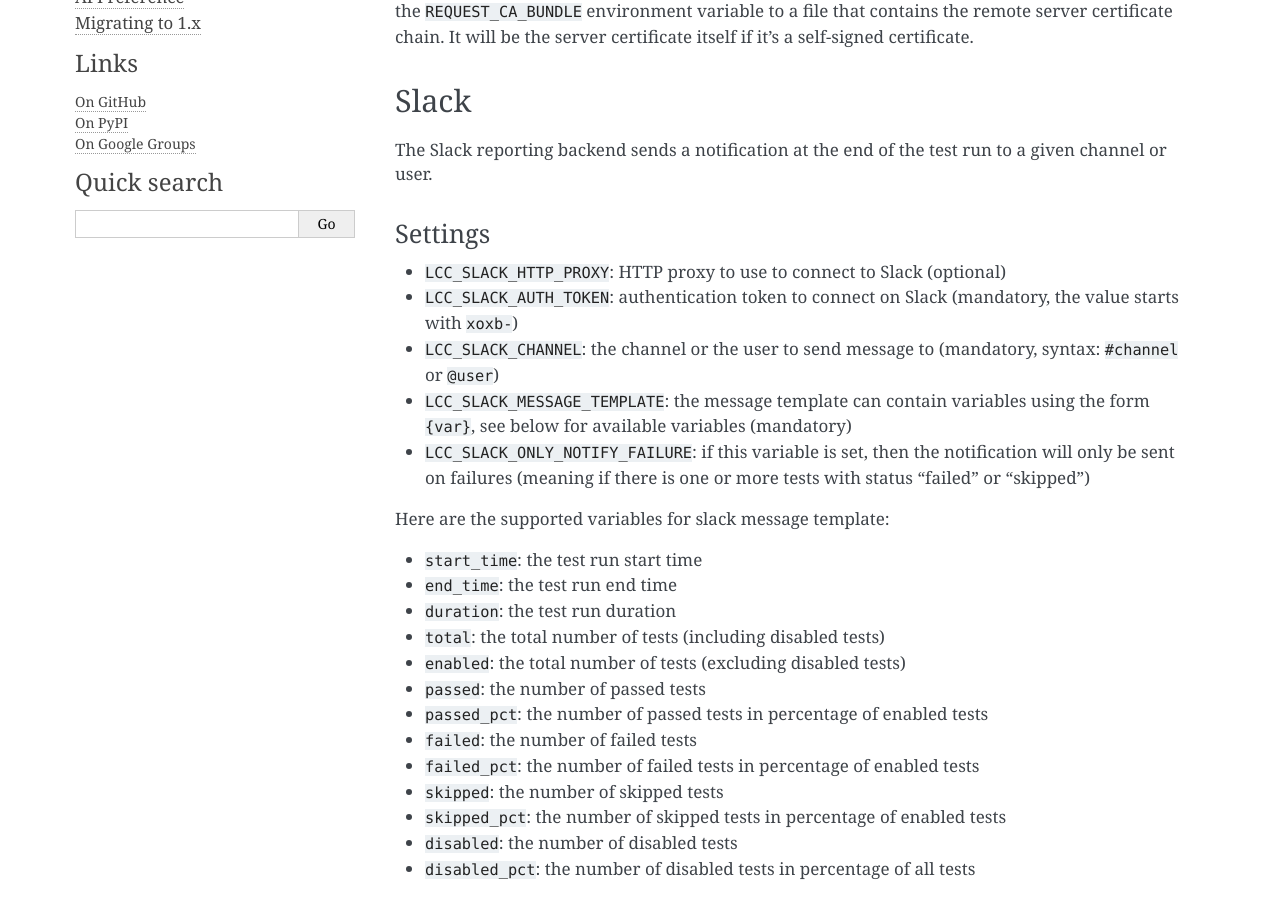
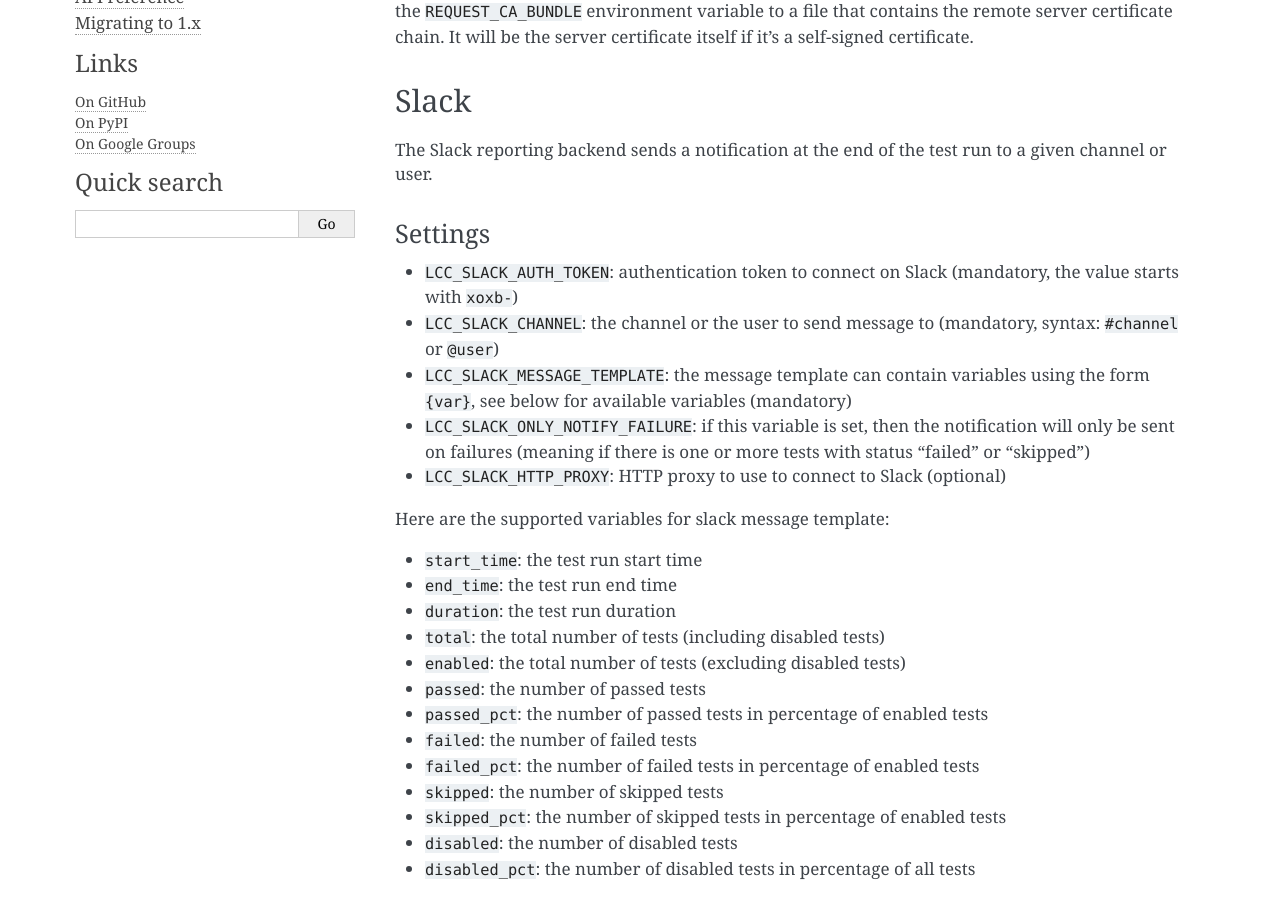
Before and after one commit to lemoncheesecake/lemoncheesecake, a Sphinx documentation site: the page built from doc/configure-reporting-backends.rst, in a window 1280 px wide and 900 px high, scrolled down 546 px. Built offline with Sphinx 7.4.7, drawn with Linux system fonts in a browser that asks for light colours; the version number could not be read and is left out; part of the change alters nothing that is shown.

```diff
--- a/doc/configure-reporting-backends.rst
+++ b/doc/configure-reporting-backends.rst
@@ -34,8 +34,6 @@ The Slack reporting backend sends a notification at the end of the test run to a
 Settings
 ^^^^^^^^
 
-- ``LCC_SLACK_HTTP_PROXY``: HTTP proxy to use to connect to Slack (optional)
-
 - ``LCC_SLACK_AUTH_TOKEN``: authentication token to connect on Slack (mandatory, the value starts with ``xoxb-``)
 
 - ``LCC_SLACK_CHANNEL``: the channel or the user to send message to (mandatory, syntax: ``#channel`` or ``@user``)
@@ -45,6 +43,8 @@ Settings
 
 - ``LCC_SLACK_ONLY_NOTIFY_FAILURE``: if this variable is set, then the notification will only be sent on failures
   (meaning if there is one or more tests with status "failed" or "skipped")
+
+- ``LCC_SLACK_HTTP_PROXY``: HTTP proxy to use to connect to Slack (optional)
 
 Here are the supported variables for slack message template:
 
```
